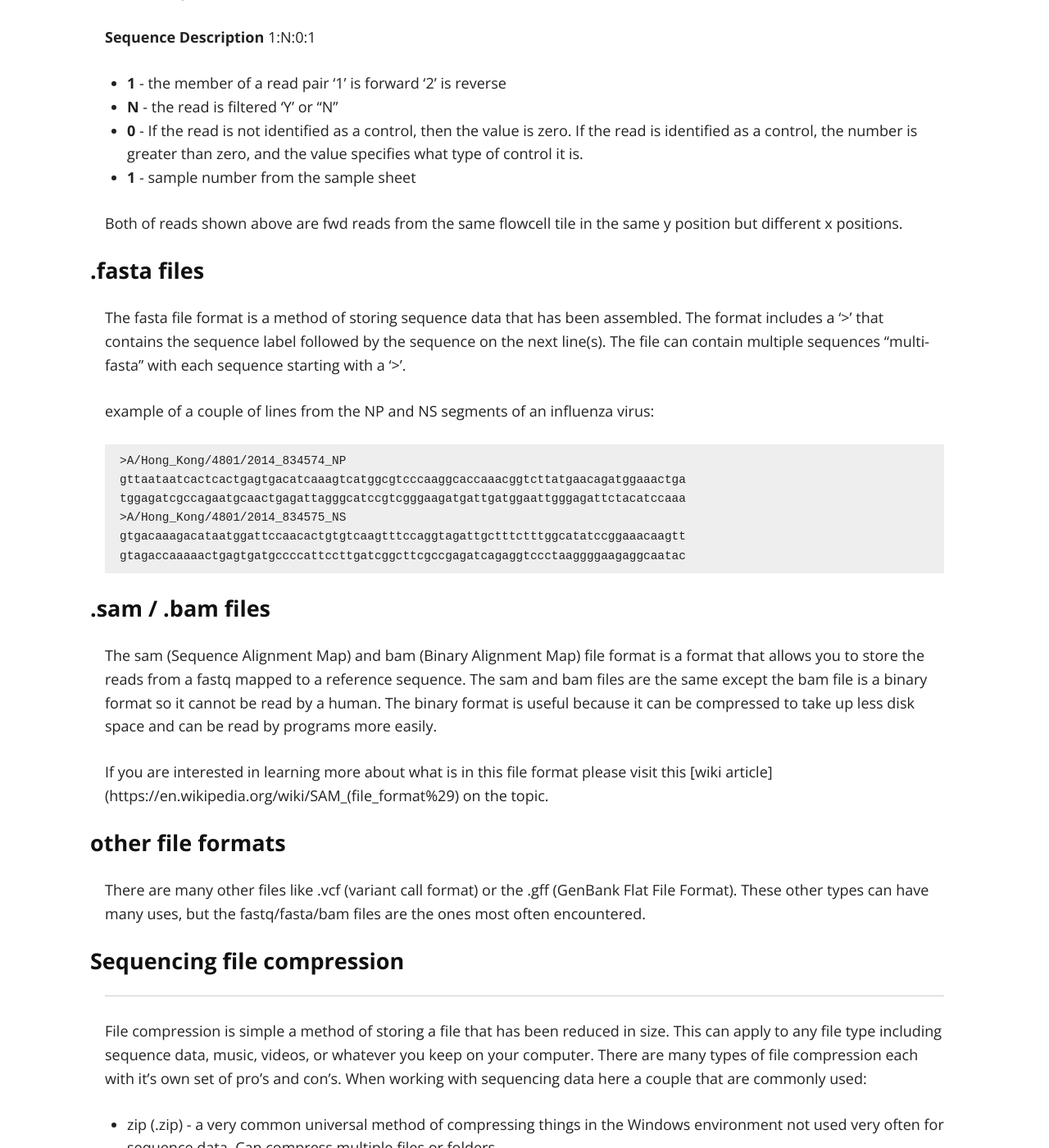
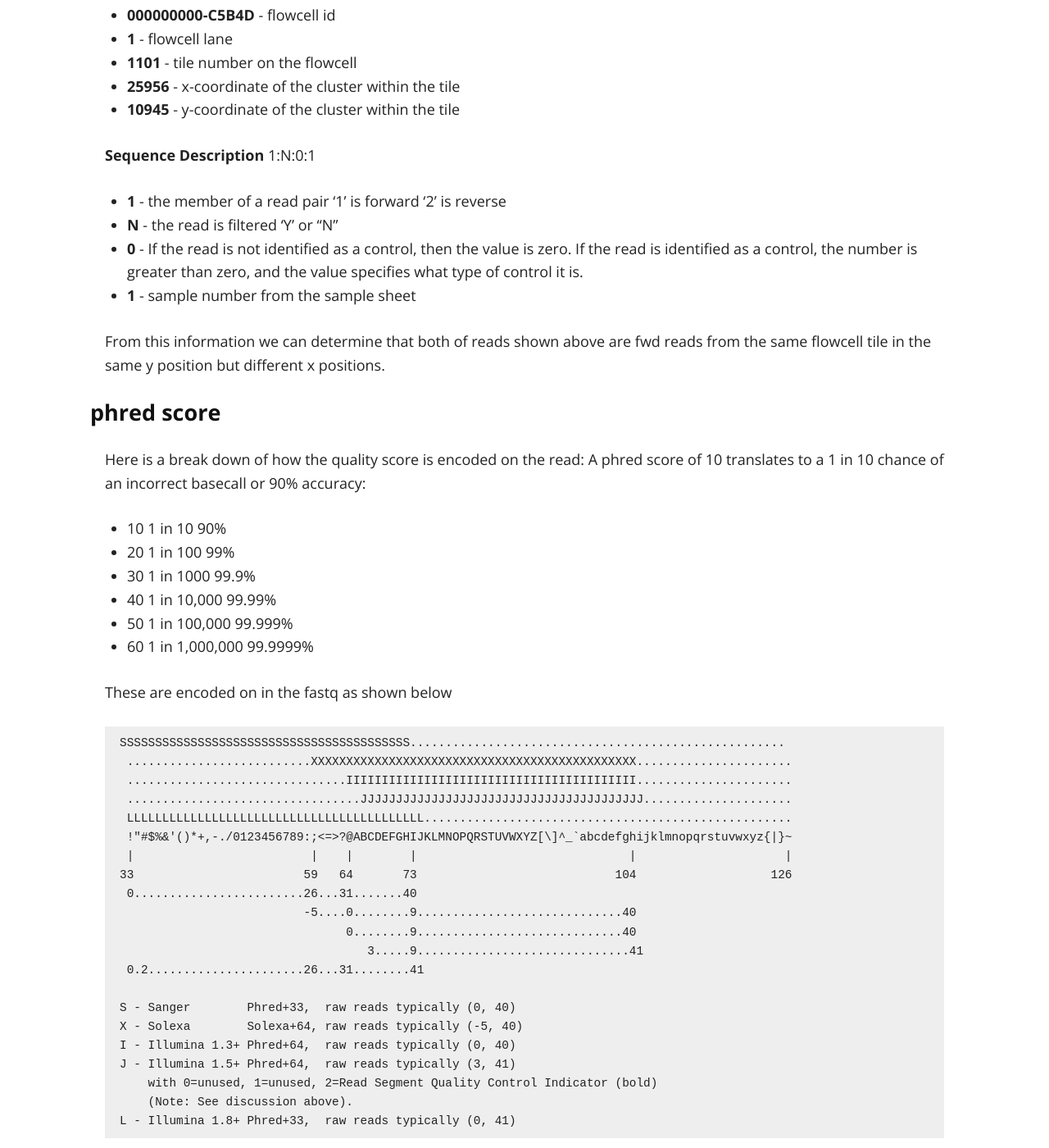
Before and after one commit to StaPH-B/midwest-region, a Jekyll site: the page built from data.md, in a window 1280 px wide and 1400 px high, scrolled down 1475 px. Shown: the whole window at 82% size. Built offline with Jekyll 4.4.1, drawn with Linux system fonts in a browser that asks for light colours; nearby versions of some CDN libraries; our own code applies the rules of GitHub Pages for plain Markdown files; some of the changed text lies outside the part shown.

Commit message:
added phred score and bcl sections

````diff
--- a/data.md
+++ b/data.md
@@ -6,6 +6,9 @@ layout: default
 
 #### Sequencing file types
 ------------
+
+##### BCL files
+BCL or Binary Base Call format is the raw datafile for illumina sequencing that holds the basecalls and quality. These files are created and updated in realtime as the machine is sequencing and are used to generate the fastq files.
 
 ##### .fastq / .fastq.gz files
 
@@ -42,7 +45,43 @@ M03478:141:000000000-C5B4D:1:1101:25956:10945
 * **0** - If the read is not identified as a control, then the value is zero. If the read is identified as a control, the number is greater than zero, and the value specifies what type of control it is.
 * **1** - sample number from the sample sheet
 
-Both of reads shown above are fwd reads from the same flowcell tile in the same y position but different x positions.
+From this information we can determine that both of reads shown above are fwd reads from the same flowcell tile in the same y position but different x positions.
+
+###### phred score
+Here is a break down of how the quality score is encoded on the read:
+A phred score of 10 translates to a 1 in 10 chance of an incorrect basecall or 90% accuracy:
+* 10 	1 in 10 	90%
+* 20 	1 in 100 	99%
+* 30 	1 in 1000 	99.9%
+* 40 	1 in 10,000 	99.99%
+* 50 	1 in 100,000 	99.999%
+* 60 	1 in 1,000,000 	99.9999%
+
+These are encoded on in the fastq as shown below
+```
+SSSSSSSSSSSSSSSSSSSSSSSSSSSSSSSSSSSSSSSSS.....................................................
+ ..........................XXXXXXXXXXXXXXXXXXXXXXXXXXXXXXXXXXXXXXXXXXXXXX......................
+ ...............................IIIIIIIIIIIIIIIIIIIIIIIIIIIIIIIIIIIIIIIII......................
+ .................................JJJJJJJJJJJJJJJJJJJJJJJJJJJJJJJJJJJJJJJJ.....................
+ LLLLLLLLLLLLLLLLLLLLLLLLLLLLLLLLLLLLLLLLLL....................................................
+ !"#$%&'()*+,-./0123456789:;<=>?@ABCDEFGHIJKLMNOPQRSTUVWXYZ[\]^_`abcdefghijklmnopqrstuvwxyz{|}~
+ |                         |    |        |                              |                     |
+33                        59   64       73                            104                   126
+ 0........................26...31.......40
+                          -5....0........9.............................40
+                                0........9.............................40
+                                   3.....9..............................41
+ 0.2......................26...31........41
+
+S - Sanger        Phred+33,  raw reads typically (0, 40)
+X - Solexa        Solexa+64, raw reads typically (-5, 40)
+I - Illumina 1.3+ Phred+64,  raw reads typically (0, 40)
+J - Illumina 1.5+ Phred+64,  raw reads typically (3, 41)
+    with 0=unused, 1=unused, 2=Read Segment Quality Control Indicator (bold)
+    (Note: See discussion above).
+L - Illumina 1.8+ Phred+33,  raw reads typically (0, 41)
+```
+Using the Illumina 1.8+ encoding a seeing an H in the fastq corresponds to a Phred score of 40. While a 0 corresponds to a Phred score of 15.
 
 ##### .fasta files
 
````
Also changed, not shown: other parts of data.md (+1 -1 lines).
